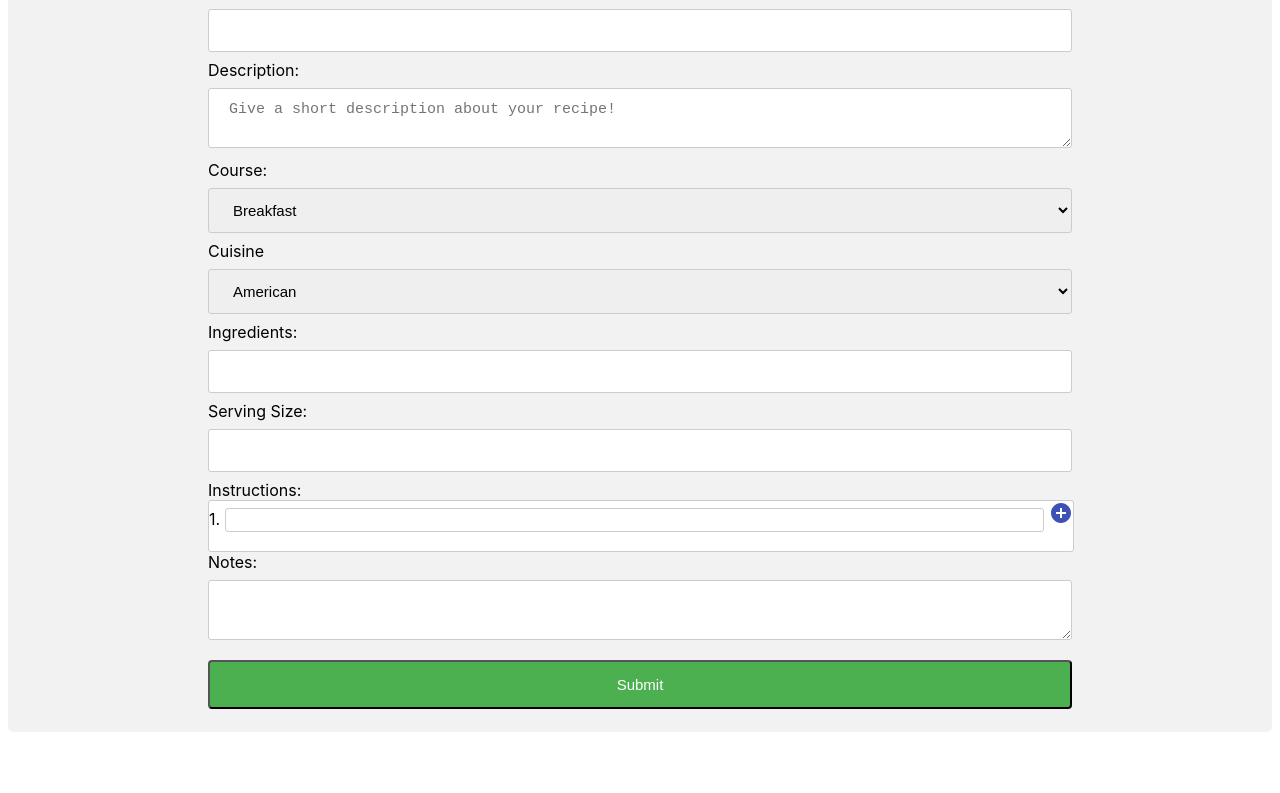
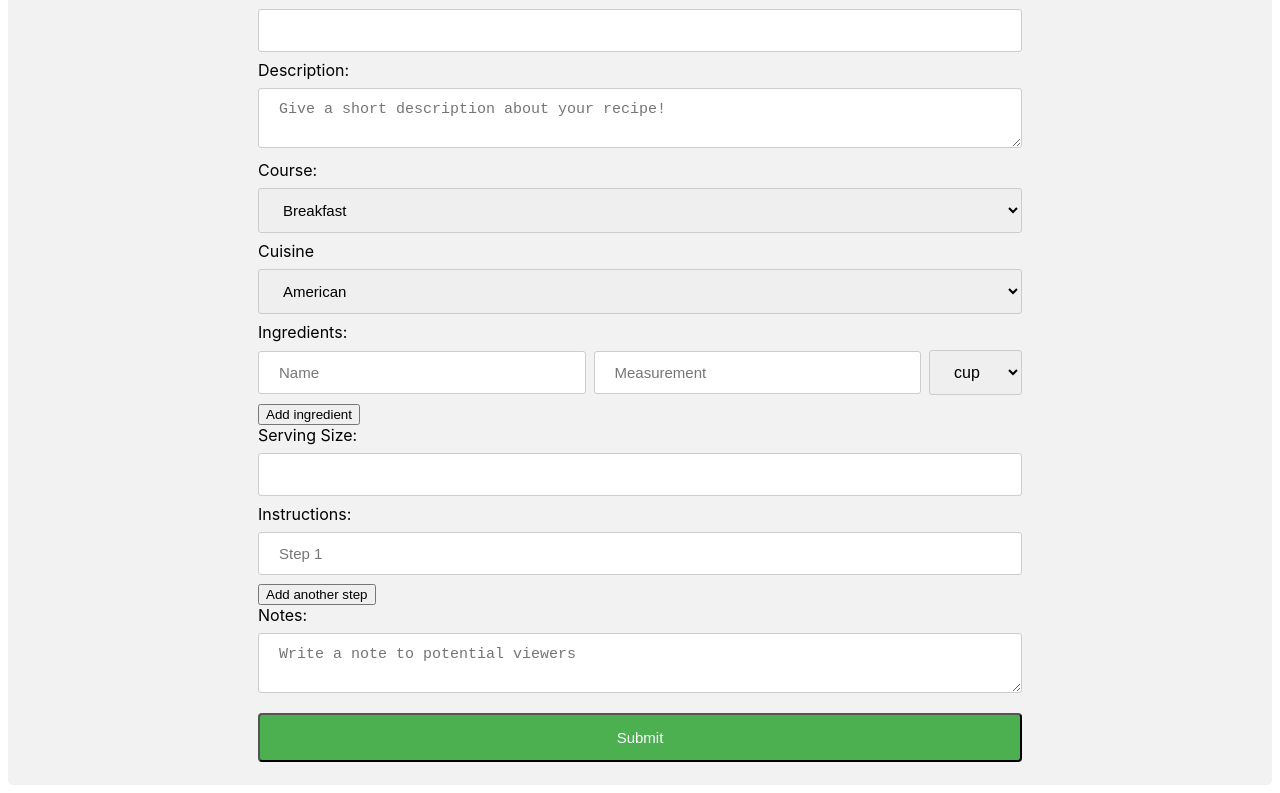
Before and after one commit to leemelisa/cook-book, a React (Create React App) app in the folder one-cookbook/client/: page /recipe/add in a window 1280 px wide. Shown: the part 428-1221 px from the top of the page. Before the commit the page ends 1168 px from the top, so only its background shows below. Built offline with nearby package versions, Linux system fonts and the light colour scheme.

Commit message:
add dyanmic input field for ingredient and instructions

```diff
--- a/one-cookbook/client/src/components/recipe/RecipeAdd.js
+++ b/one-cookbook/client/src/components/recipe/RecipeAdd.js
@@ -6,39 +6,77 @@ import headerImg from './styles/coverImg.jpg';
 
 const COURSES = ['Breakfast', 'Lunch', 'Dinner', 'Soup', 'Side Dish'];
 const CUISINES = ['American', 'Chinese', 'French', 'Koean', 'Japanese', 'Singaporean'];
+const UNITS = ['cup', 'oz', 'tbsp', 'tsp', 'mL', 'L', 'g'];
 
 class RecipeAdd extends React.Component {
     constructor(props) {
         super(props);
 
         this.state = {
-            name: '',
+            title: '',
             description: '',
             course: 'Breakfast',
             cuisine: 'American',
             servingSize: 1,
-            ingredients: '',
-            instructions: '',
+            ingredients: [{
+                name: '',
+                measurement: 0,
+                unit: 'cup'
+            }],
+            instructions: [{step: ''}],
             notes: '',
         };
     }
 
     // update state for controlled elements: name, description, notes
     handleInputChange = e => {
+        if (['step'].includes(e.target.name)) {
+            let instructions = [...this.state.instructions];
+            instructions[e.target.dataset.id][e.target.name] = e.target.value;
+            this.setState({ instructions })
+        } else if (['name', 'measurement', 'unit'].includes(e.target.name)) {
+            let ingredients = [...this.state.ingredients];
+            ingredients[e.target.dataset.id][e.target.name] = e.target.value;
+            this.setState({ ingredients })
+        } else {
             this.setState({
                 ...this.state,
                 [e.target.name]: e.target.value
             });
-        // console.log(`${e.target.name}: ${e.target.value}`)
+        }
+
+        console.log(`${e.target.name}: ${e.target.value}`)
+    }
+
+    // add a new blank instruction to array cause auto reloading
+    addStep = (e) => {
+        this.setState((prevState) => ({
+            instructions: [...prevState.instructions, {step: ''}]
+        }));
+
+        console.log(this.state.instructions)
+    }
+
+    // add new blank ingredient to ingredient arry to trigger reload to add new input
+    addIngredient = e => {
+        this.setState((prevState) => ({
+            ingredients: [...prevState.ingredients, {
+                name: '',
+                measurement: 0,
+                unit: 'cup'
+            }]
+        }));
     }
 
     handleOnSubmit = e => {
         let data = {
-            title: this.state.name,
+            title: this.state.title,
             description: this.state.description,
             course: this.state.course,
             serving_sizes: this.state.servingSize,
             cuisine: this.state.cuisine,
+            ingredients: this.state.ingredients,
+            instruction: this.state.instructions,
             notes: this.state.notes
         }
         console.log(data);
@@ -59,29 +97,21 @@ class RecipeAdd extends React.Component {
         e.preventDefault();
     }
 
-    handleOnAdd = () => {
-        return(
-            <div>
-                hi
-            </div>
-        );
-    }
-
     render() {
+        let { instructions, ingredients } = this.state;
         return(
             <div>
                 <img src={headerImg} alt='headerLogo' className='fixed_picture' />
-                <form className='form_container' >
+                <form className='form_container'onSubmit={ e => this.handleOnSubmit(e)} onChange={ e => this.handleInputChange(e)}>
                     <h1>Add a Recipe</h1>
                     <label>
                         Name:
                         <input
                             type='text'
-                            name='name'
+                            name='title'
                             value = {this.state.name}
-                            onChange={ e => this.handleInputChange(e)}
                             className='input_wrapper'
-                            required
+                            // required
                         />
                     </label>
                     <label>
@@ -90,9 +120,8 @@ class RecipeAdd extends React.Component {
                             type='text'
                             name='description'
                             value={this.state.description}
-                            onChange={ e => this.handleInputChange(e)}
                             className='input_wrapper'
-                            required
+                            // required
                             placeholder='Give a short description about your recipe!'
                         />
                     </label>
@@ -102,8 +131,7 @@ class RecipeAdd extends React.Component {
                             name='course'
                             className='select_wrapper'
                             value={this.state.course}
-                            onChange={ e => this.handleInputChange(e)}
-                            required
+                            // required
                         >
                             {COURSES.map(course => {
                                 return (
@@ -121,8 +149,7 @@ class RecipeAdd extends React.Component {
                             name='cuisine'
                             className='select_wrapper'
                             value={this.state.cuisine}
-                            onChange={ e => this.handleInputChange(e)}
-                            required
+                            // required
                         >
                         {CUISINES.map(cuisine => {
                             return (
@@ -136,13 +163,47 @@ class RecipeAdd extends React.Component {
                     </label>
                     <label>
                         Ingredients:
+                        <div className='ingredient_container'>
+                            {ingredients.map((val, idx) => {
+                                    return (
+                                        <div key={`ingredient ${idx}` } className='input_container'>
                                             <input
                                                 type='text'
-                            name='ngredients'
-                            // onChange={ e => this.handleInputChange(e)}
+                                                name='name'
+                                                data-id={idx}
+                                                placeholder="Name"
                                                 className='input_wrapper'
-                            // required
                                             />
+                                            <input
+                                                type='number'
+                                                name='measurement'
+                                                step='any'
+                                                data-id={idx}
+                                                placeholder='Measurement'
+                                                className='input_wrapper'
+                                            />
+                                            <select
+                                                name='unit'
+                                                data-id={idx}
+                                                className='select_wrapper'
+                                            >
+                                            {UNITS.map(unit => {
+                                                return (
+                                                    <option
+                                                        key={unit}
+                                                        value={unit}
+                                                        min='1'
+                                                        className='select_wrapper'
+                                                    >{unit}</option>
+                                                )
+                                            })}
+                                            </select>
+                                        </div>
+                                    );
+                            })}
+                            <button onClick={this.addIngredient}>Add ingredient</button>
+                        </div>
+
                     </label>
                     <label>
                         Serving Size:
@@ -151,26 +212,32 @@ class RecipeAdd extends React.Component {
                             name='servingSize'
                             min='1'
                             max='10'
-                            onChange={ e => this.handleInputChange(e)}
                             className='input_wrapper'
-                            required
+                            // required
                         />
                     </label>
                     <label>
                         Instructions:
                         <div className='instruction_container'>
-                            1.
+                            {
+                                instructions.map((val, idx) => {
+                                    let stepPlaceholder = `Step ${idx + 1}`;
+                                    return(
+                                        <div key={`step ${idx}`} className='input_container'>
                                             <input
                                                 type='text'
-                                name='instructions'
-                                onChange={ e => this.handleInputChange(e)}
-                                className='instruction_input_wrapper'
-                                required
+                                                name='step'
+                                                data-id={idx}
+                                                className='input_wrapper'
+                                                placeholder={stepPlaceholder}
                                             />
-                            <AddCircleIcon
-                                onClick={ this.handleOnAdd() }
-                                color='primary'
-                            />
+                                        </div>
+                                    );
+                                })
+                            }
+                            <button
+                                onClick={ this.addStep }
+                            >Add another step </button>
                         </div>
 
                     </label>
@@ -181,15 +248,14 @@ class RecipeAdd extends React.Component {
                             type='text'
                             name='notes'
                             value={this.state.notes}
-                            onChange={ e => this.handleInputChange(e) }
                             className='input_wrapper'
+                            placeholder='Write a note to potential viewers'
                         />
                     </label>
                     <input
                         type='submit'
                         value='Submit'
                         className='submit_wrapper'
-                        onClick={ e => this.handleOnSubmit(e) }
                     />
                 </form>
             </div>
--- a/one-cookbook/client/src/components/recipe/styles/RecipeAdd.scss
+++ b/one-cookbook/client/src/components/recipe/styles/RecipeAdd.scss
@@ -5,10 +5,13 @@
     bottom: 0;
 }
 .form_container {
-    // margin-top: 20px;
     border-radius: 5px;
     background-color: #f2f2f2;
-    padding: 15px 200px;
+    padding: 15px 250px;
+
+    .select_invalid {
+        color: grey;
+    }
 
     .input_wrapper, .select_wrapper {
         width: 100%;
@@ -16,30 +19,49 @@
         padding: 12px 20px;
         margin: 8px 0;
         border: 1px solid #ccc;
-        display: inline-block;
         box-sizing: border-box;
         font-size: 15px;
     }
 
+    .ingredient_container {
+        overflow: auto;
+        .input_container {
+            display: flex;
+            align-items: center;
+
+            .input_wrapper {
+                width: 100%;
+                border-radius: 3px;
+                padding: 12px 20px;
+                margin-right: 8px;
+                border: 1px solid #ccc;
+                display: inline-block;
+                box-sizing: border-box;
+                font-size: 15px;
+            }
+            .select_wrapper {
+                font-size: medium;
+                width: auto;
+            }
+        }
+    }
+
     .instruction_container {
-        display: flex;
-        width: 100%;
-        height: 50px;
-        background: white;
-        border-radius: 3px;
-        border: 1px solid #ccc;
-        align-items: baseline;
+        overflow: auto;
 
-        .instruction_input_wrapper {
-            width: 100%;
-            height: 20px;
-            margin: 5px;
-            border-radius: 3px;
-            border: 1px solid #ccc;
-        }
-        .add_icon {
-            float: left;
-            margin: 5px;
+        .input_container {
+            display: flex;
+            align-items: center;
+
+            .input_wrapper {
+                width: 100%;
+                border-radius: 3px;
+                padding: 12px 20px;
+                border: 1px solid #ccc;
+                display: inline-block;
+                box-sizing: border-box;
+                font-size: 15px;
+            }
         }
     }
 
```
Lines whose indentation alone changed are shown as unchanged.
